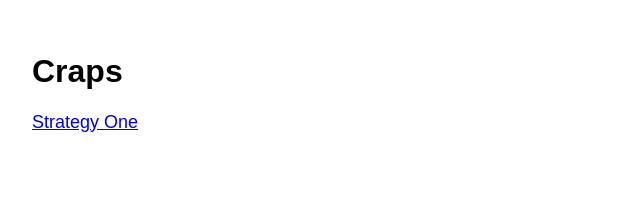
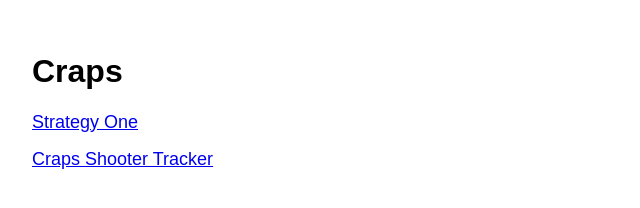
Before and after one commit to vamsi551/Craps, a plain HTML site: page index.html in a window 1280 px wide. Shown: the whole page, without its empty margins (0-640 px from the left). Drawn offline with Linux system fonts and the light colour scheme.

Commit message:
Add link to Craps Shooter Tracker in index.html

```diff
--- a/index.html
+++ b/index.html
@@ -15,5 +15,8 @@
   <p>
     <a href="strategy1.html">Strategy One</a>
   </p>
+  <p>
+    <a href="CrapsShooterTracker.html">Craps Shooter Tracker</a>
+  </p>
 </body>
 </html>
```
